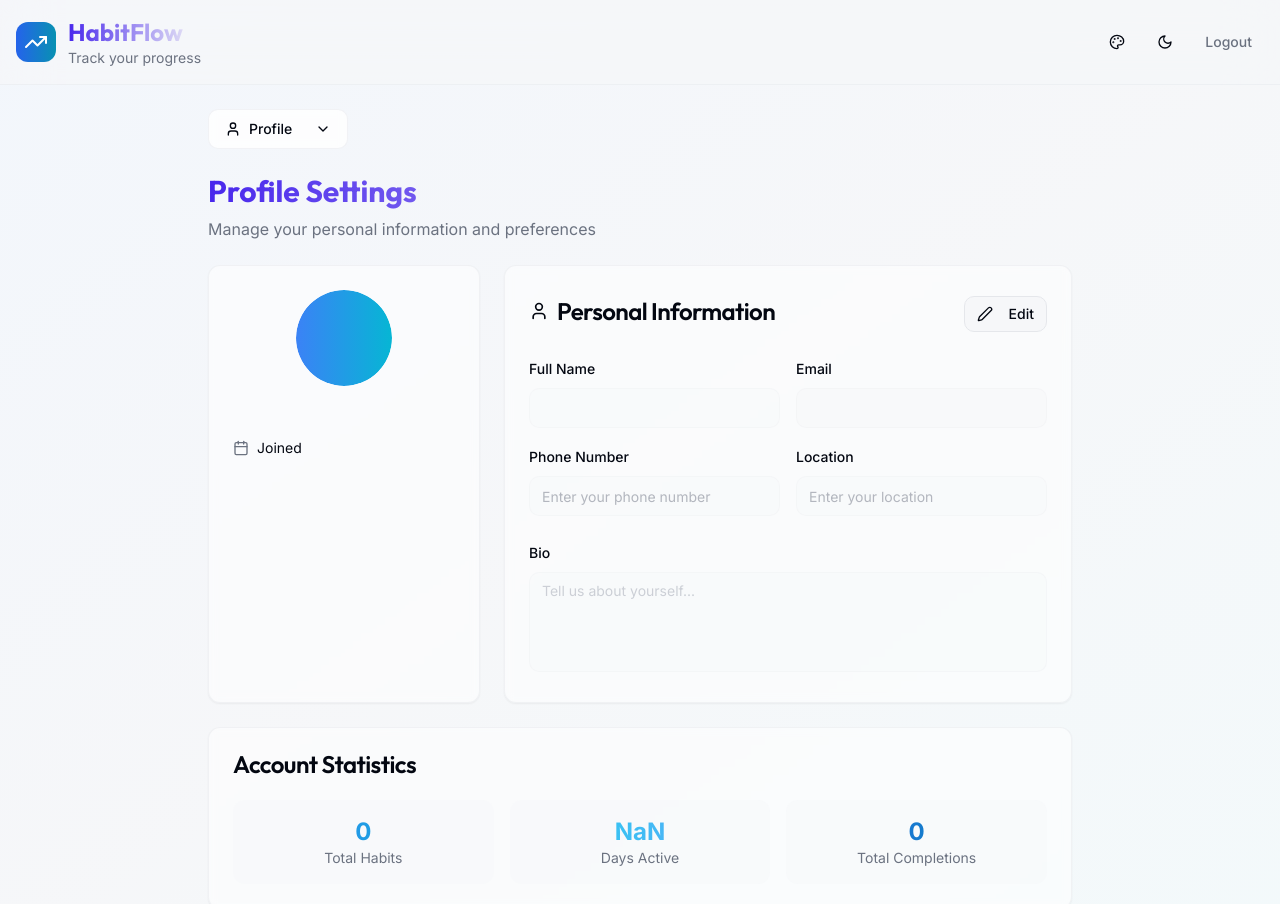
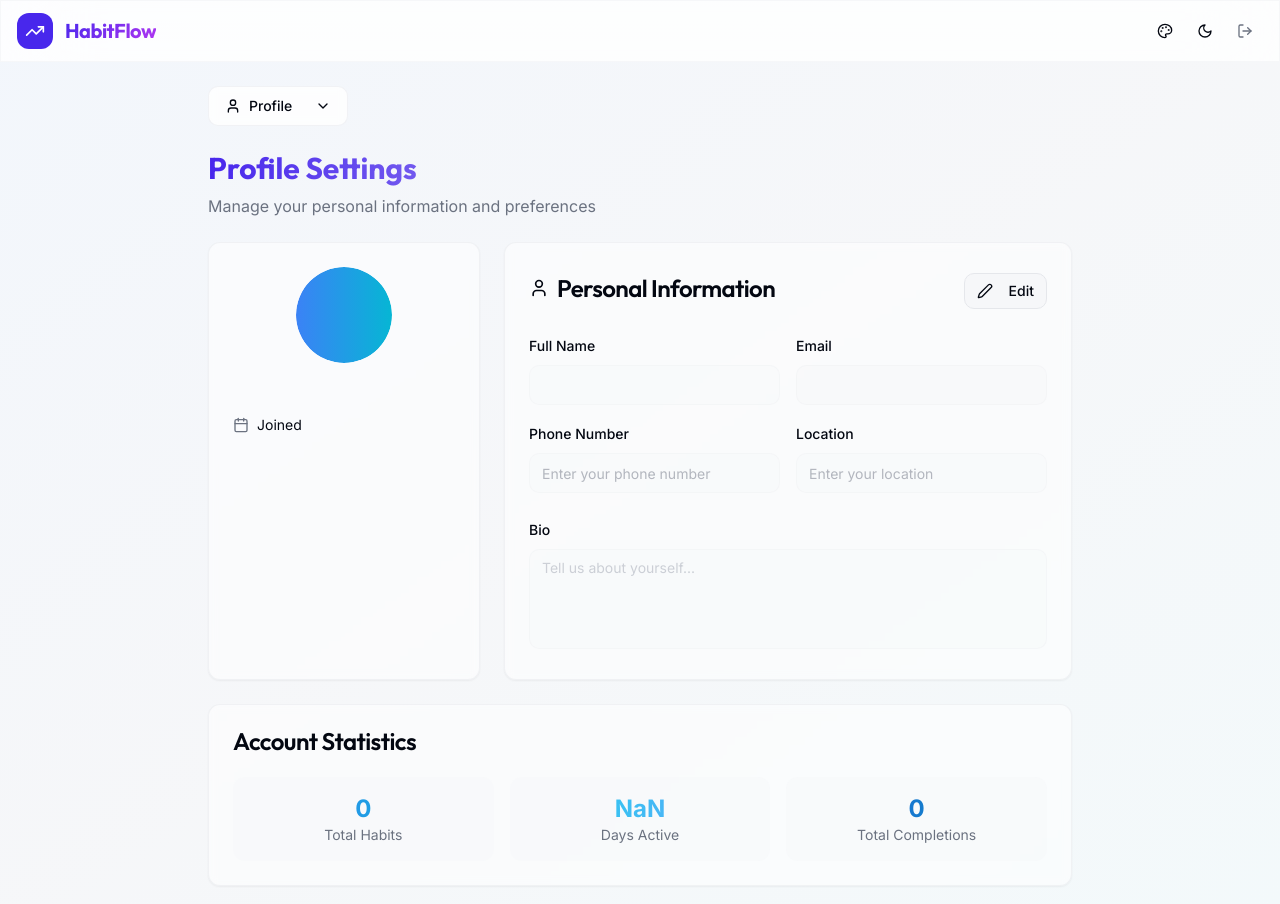
Before and after one commit to Yohannesashagre/vibrant-habit-bloom, a React (Vite) app: page /profile in a window 1280 px wide. Shown: the top 904 px of the page. Built offline with nearby package versions, Linux system fonts and the light colour scheme.

Commit message:
Premium UI and Sign-in
Co-authored-by: Yohannesashagre <166120404+Yohannesashagre@users.noreply.github.com>

```diff
--- a/src/components/MainHeader.tsx
+++ b/src/components/MainHeader.tsx
@@ -1,6 +1,6 @@
 
 import React from 'react';
-import { TrendingUp, Palette, Moon, Sun } from 'lucide-react';
+import { TrendingUp, Palette, Moon, Sun, LogOut } from 'lucide-react';
 import { Button } from '@/components/ui/button';
 import { Theme } from '@/types/habit';
 import { useNavigate } from 'react-router-dom';
@@ -22,50 +22,28 @@ export const MainHeader: React.FC<MainHeaderProps> = ({
 }) => {
   const navigate = useNavigate();
 
-  const handleHomeClick = () => {
-    navigate('/');
-  };
-
   return (
-    <header className="sticky top-0 z-40 backdrop-blur-xl bg-background/80 border-b border-border/50">
-      <div className="container mx-auto px-4 py-4">
+    <header className="sticky top-0 z-40 glass-strong">
+      <div className="container mx-auto px-4 py-3">
         <div className="flex items-center justify-between">
-          <div className="flex items-center space-x-3 cursor-pointer" onClick={handleHomeClick}>
-            <div className={`w-10 h-10 ${currentTheme.accent} rounded-xl flex items-center justify-center`}>
-              <TrendingUp className="w-6 h-6 text-white" />
+          <div className="flex items-center gap-3 cursor-pointer" onClick={() => navigate('/')}>
+            <div className="w-9 h-9 rounded-xl bg-primary flex items-center justify-center shadow-premium">
+              <TrendingUp className="w-5 h-5 text-primary-foreground" />
             </div>
-            <div>
-              <h1 className="text-2xl font-bold bg-gradient-to-r from-primary to-secondary bg-clip-text text-transparent">
-                HabitFlow
-              </h1>
-              <p className="text-sm text-muted-foreground">Track your progress</p>
-            </div>
+            <span className="text-xl font-bold tracking-tight font-['Outfit'] text-gradient">
+              HabitFlow
+            </span>
           </div>
 
-          <div className="flex items-center space-x-2">
-            <Button
-              variant="ghost"
-              size="icon"
-              onClick={onThemeSelectorOpen}
-              className="hover:bg-primary/10"
-            >
-              <Palette className="w-5 h-5" />
+          <div className="flex items-center gap-1">
+            <Button variant="ghost" size="icon" onClick={onThemeSelectorOpen} className="rounded-xl h-9 w-9 hover:bg-primary/10">
+              <Palette className="w-4 h-4" />
             </Button>
-            <Button
-              variant="ghost"
-              size="icon"
-              onClick={onToggleDarkMode}
-              className="hover:bg-primary/10"
-            >
-              {isDarkMode ? <Sun className="w-5 h-5" /> : <Moon className="w-5 h-5" />}
+            <Button variant="ghost" size="icon" onClick={onToggleDarkMode} className="rounded-xl h-9 w-9 hover:bg-primary/10">
+              {isDarkMode ? <Sun className="w-4 h-4" /> : <Moon className="w-4 h-4" />}
             </Button>
-            <Button
-              variant="ghost"
-              size="sm"
-              onClick={onLogout}
-              className="text-muted-foreground hover:text-foreground"
-            >
-              Logout
+            <Button variant="ghost" size="icon" onClick={onLogout} className="rounded-xl h-9 w-9 text-muted-foreground hover:text-destructive hover:bg-destructive/10">
+              <LogOut className="w-4 h-4" />
             </Button>
           </div>
         </div>
```
